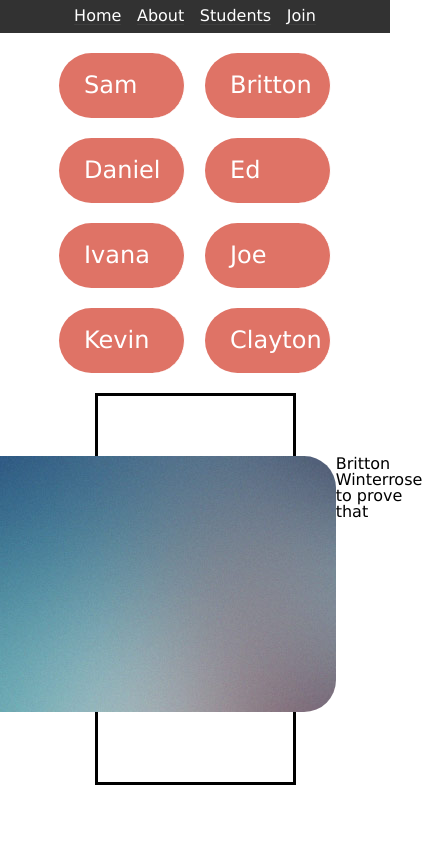
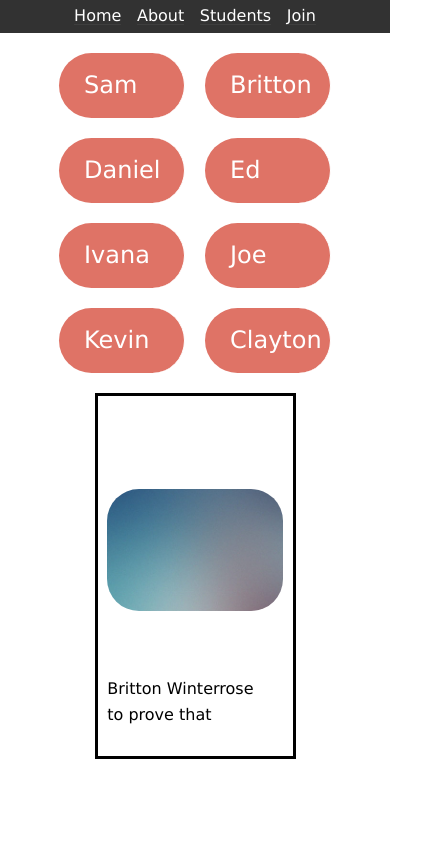
Before and after one commit to saltytrolls-bw-may-19/UILandingPage, a website: page students.html in a window 390 px wide. Shown: the top 844 px of the page, 422 px wide, since content can reach past the window. Drawn offline with Linux system fonts and the light colour scheme.

Commit message:
margined name

```diff
--- a/main.css
+++ b/main.css
@@ -329,6 +329,9 @@ article {
       width: 100%;
 
   }
+  .tabs-item-description .tabs-item-title {
+    margin-bottom: 10px;
+  }
 
 .tab-link {
     padding: 20px 25px;
@@ -370,7 +373,9 @@ footer ul {
 /* MOBILE */
 
 @media(max-width: 800px) {
-
+    .tabs-item-selected {
+        flex-direction: column;
+    }
     .top header h1 {
         font-size: 5em;
         padding: 49px 0;
```
